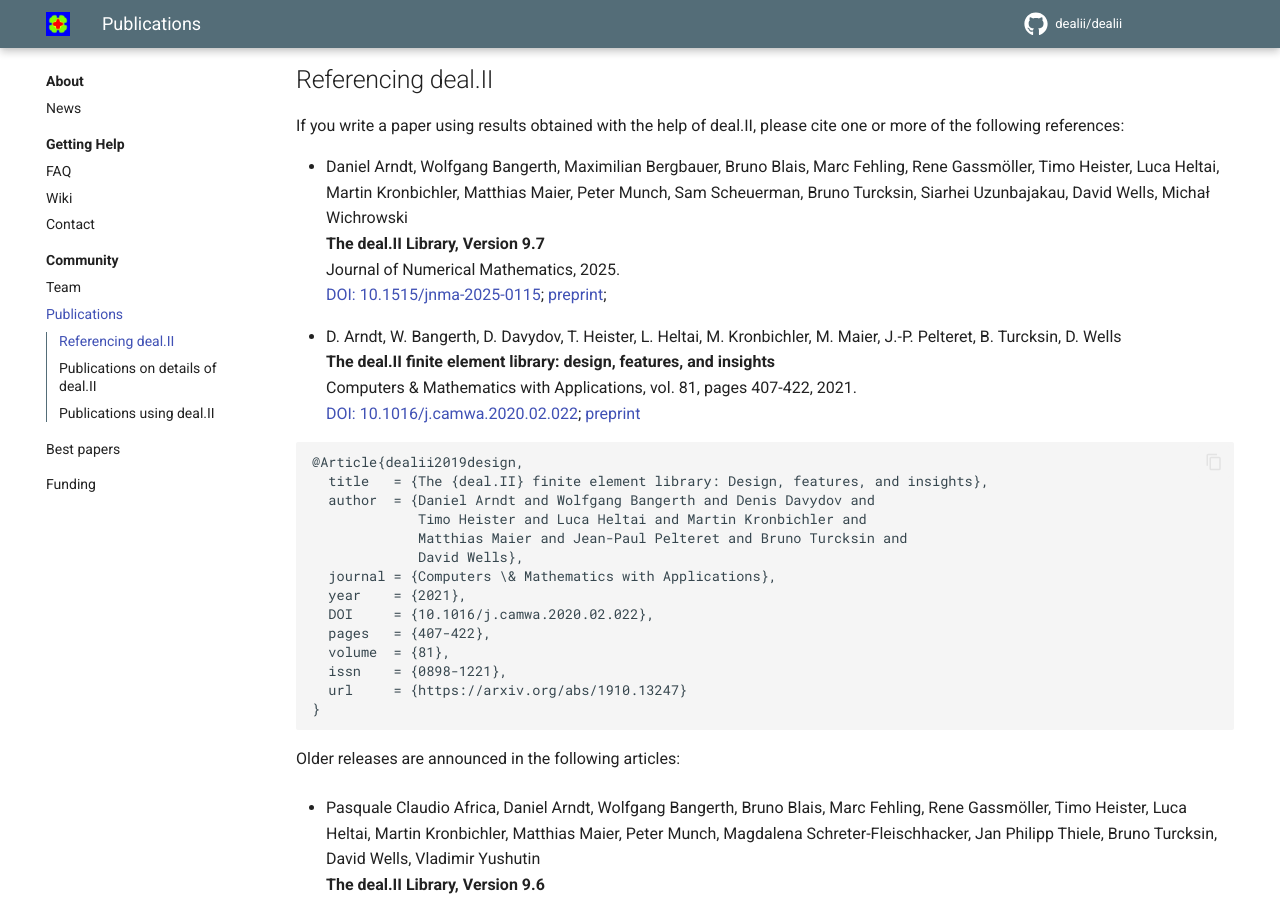
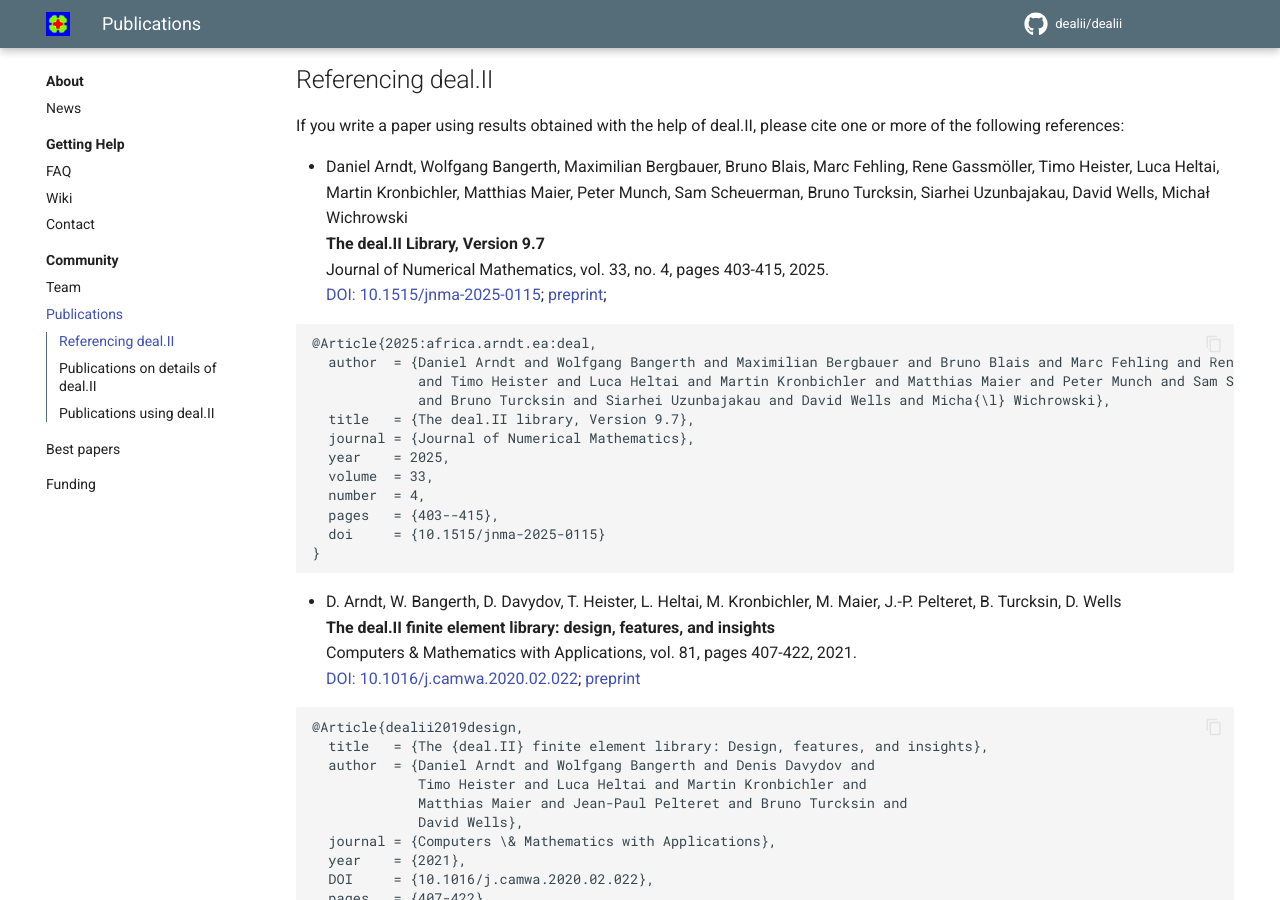
Before and after one commit to dealii/website, an MkDocs documentation site: the page built from docs/community/publications.md, in a window 1280 px wide and 900 px high, scrolled down 436 px. Built offline with MkDocs 1.6.1 and Material for MkDocs 9.7.7, drawn with Linux system fonts in a browser that asks for light colours; nearby versions of some CDN libraries; library files that are not in the unit come from our copies; comment, search, counter and statistics services are not loaded.

Commit message:
final information about 9.7 paper

````diff
--- a/docs/community/publications.md
+++ b/docs/community/publications.md
@@ -48,28 +48,26 @@ If you write a paper using results obtained with the help of
         <strong>The deal.II Library, Version 9.7
         </strong>
         <br>
-        Journal of Numerical Mathematics, 2025.
+        Journal of Numerical Mathematics, vol. 33, no. 4, pages 403-415, 2025.
         <br>
         <a href="https://doi.org/10.1515/jnma-2025-0115">DOI: 10.1515/jnma-2025-0115</a>;
         <a href="https://dealii.org/deal97-preprint.pdf" target="_top">preprint</a>;
         <!-- <a href="https://github.com/dealii/publication-list/blob/c87698085be9d9b3553dc347ab2056f6ac9de519/publications-2024.bib#L17-L30">bibtex</a> -->
         <br>
-<!--
 ```
 @Article{2025:africa.arndt.ea:deal,
   author  = {Daniel Arndt and Wolfgang Bangerth and Maximilian Bergbauer and Bruno Blais and Marc Fehling and Rene Gassm\"{o}ller
              and Timo Heister and Luca Heltai and Martin Kronbichler and Matthias Maier and Peter Munch and Sam Scheuerman
-             and Bruno Turcksin and Siarhei Uzunbajakau and David Wells and Michał Wichrowski},
+             and Bruno Turcksin and Siarhei Uzunbajakau and David Wells and Micha{\l} Wichrowski},
   title   = {The deal.II library, Version 9.7},
   journal = {Journal of Numerical Mathematics},
-  year    = 2025,  TODO: Update
-  volume  = 32,      TODO: Update
-  number  = 4,         TODO: Update
-  pages   = {369--380},  TODO: Update
+  year    = 2025,
+  volume  = 33,
+  number  = 4,
+  pages   = {403--415},
   doi     = {10.1515/jnma-2025-0115}
 }
 ```
--->
 
 -       D. Arndt, W. Bangerth, D. Davydov, T. Heister,
         L. Heltai, M. Kronbichler, M. Maier,
````
